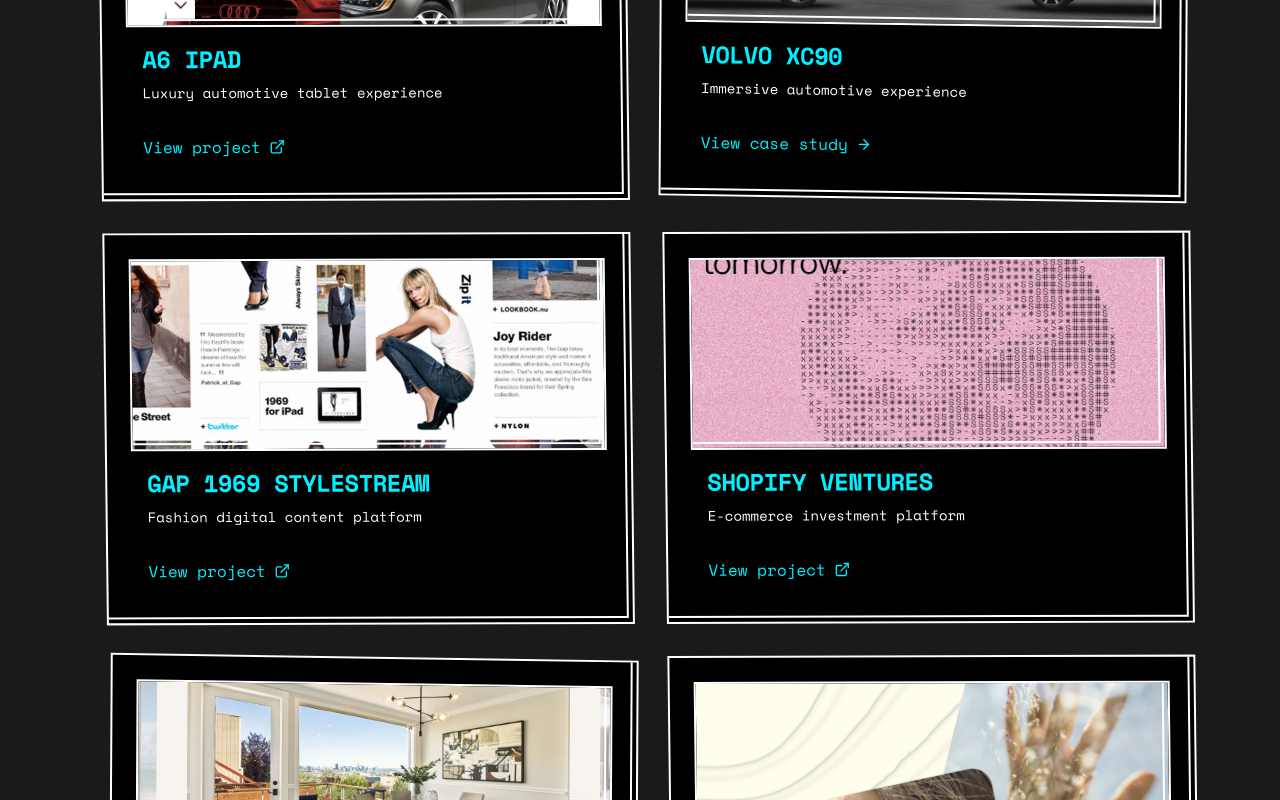
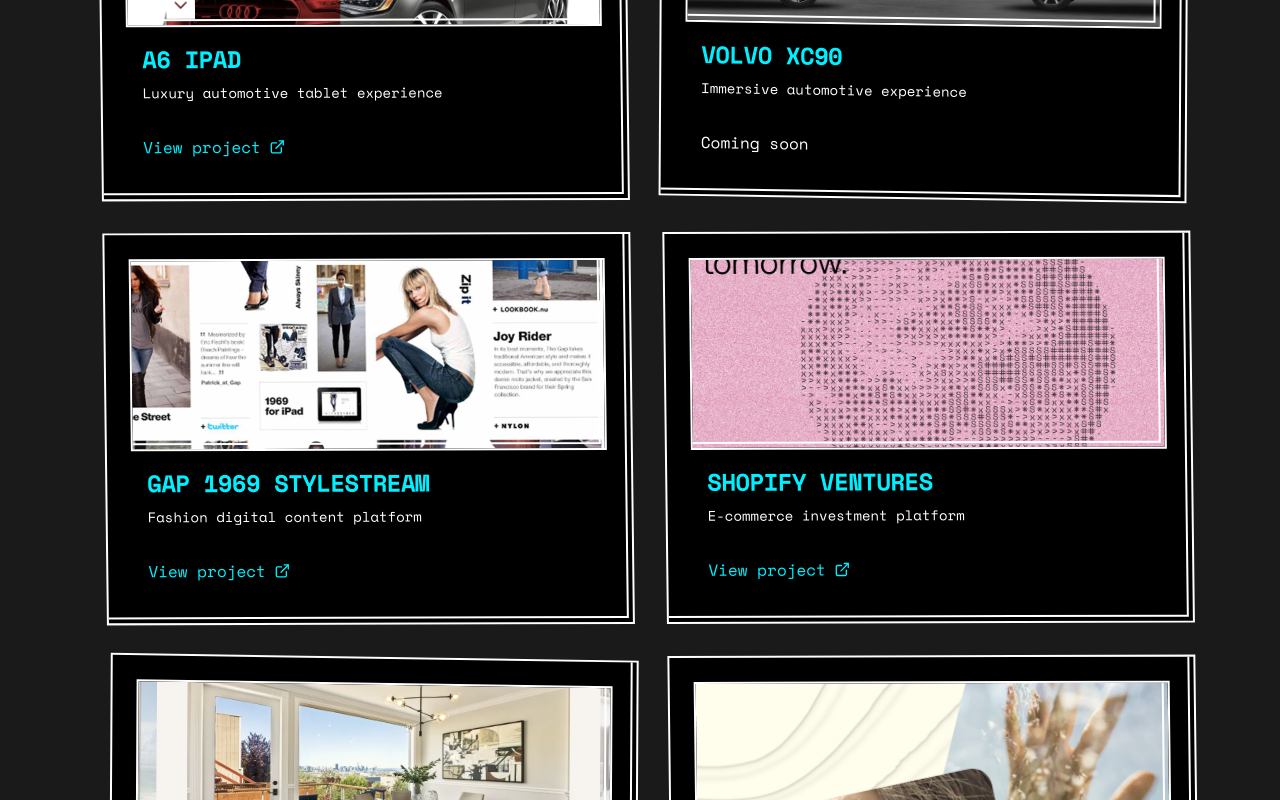
Before and after one commit to scullum/scottcullum, a Next.js app: page /work in a window 1280 px wide. Shown: the part 1860-2660 px from the top of the page. Built offline with nearby package versions, Linux system fonts and the light colour scheme.

Commit message:
fix: add pointer cursor to GlitchCard and remove subpage links

```diff
--- a/app/work/page.tsx
+++ b/app/work/page.tsx
@@ -2,9 +2,8 @@
 
 import GlitchCard from "@/components/glitch-card";
 import workData from "@/data/work.json";
-import Link from "next/link";
 import Image from "next/image";
-import { ArrowRight, ExternalLink } from "lucide-react";
+import { ExternalLink } from "lucide-react";
 import { SkewedH1 } from "@/components/skewed-elements";
 import { useSettings } from "@/contexts/settings-context";
 import { useAccentColor } from "@/contexts/color-context";
@@ -68,7 +67,7 @@
                   {/* <p className="text-lg mb-6 text-[var(--foreground)]">{project.summary}</p> */}
                 </div>
                 <div className="mt-4">
-                  {!project.hasPage && project.link ? (
+                  {project.link ? (
                     <a
                       href={project.link}
                       target="_blank"
@@ -79,13 +78,9 @@
                       <ExternalLink className="ml-2 h-4 w-4" />
                     </a>
                   ) : (
-                    <Link
-                      href={`/work/${project.id}`}
-                      className="inline-flex items-center font-mono text-accent hover:underline"
-                    >
-                      View case study
-                      <ArrowRight className="ml-2 h-4 w-4" />
-                    </Link>
+                    <span className="inline-flex items-center font-mono text-muted">
+                      Coming soon
+                    </span>
                   )}
                 </div>
               </div>
--- a/components/glitch-card.tsx
+++ b/components/glitch-card.tsx
@@ -26,7 +26,7 @@
   const hoverClass = glitchEffect && glitchOnHover ? `hover:${glitchClass}` : glitchEffect ? glitchClass : "";
 
   return (
-    <div className={`punk-card ${hoverClass} ${className}`}>{children}</div>
+    <div className={`punk-card ${hoverClass} ${className} cursor-pointer interactive`}>{children}</div>
   );
 };
 
```
